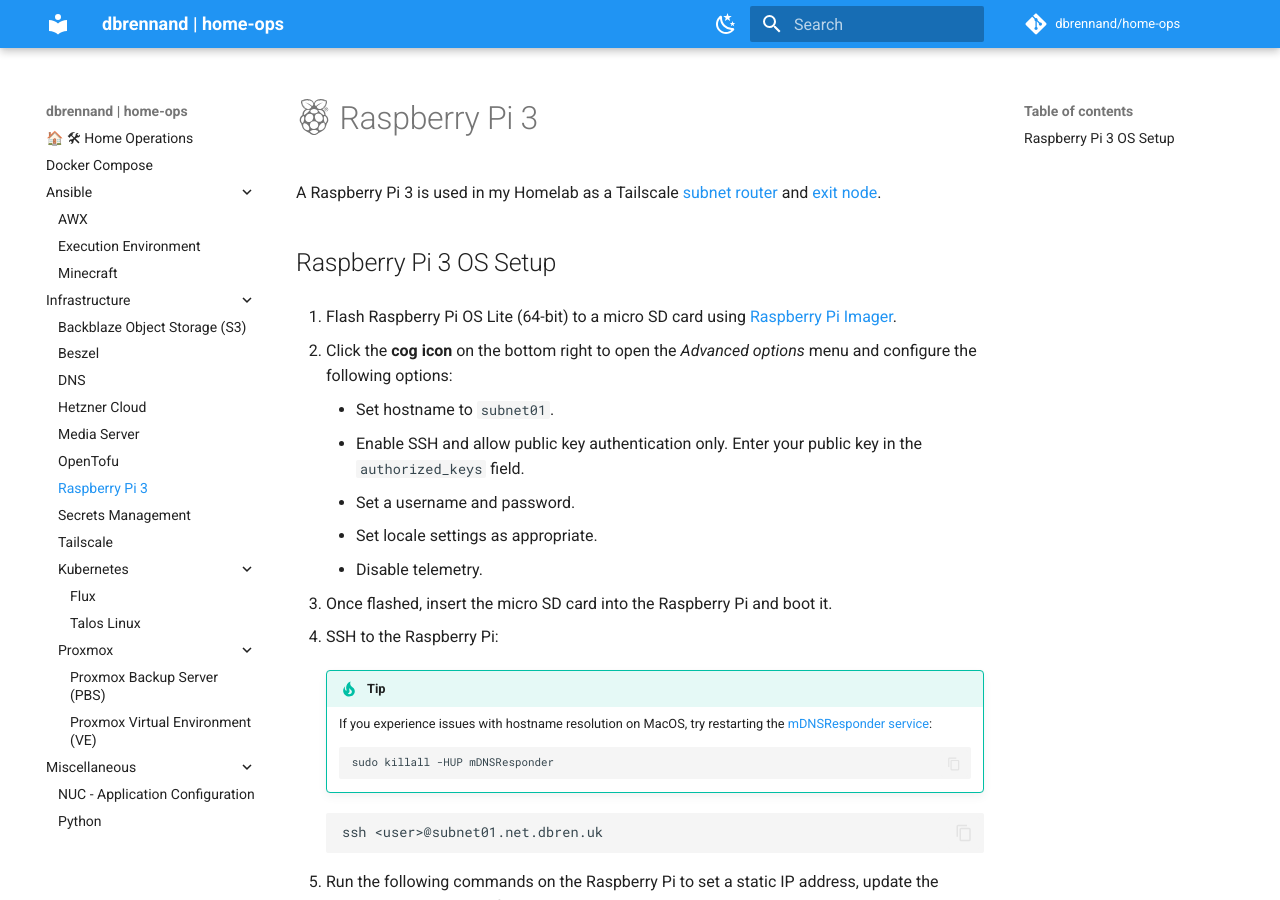
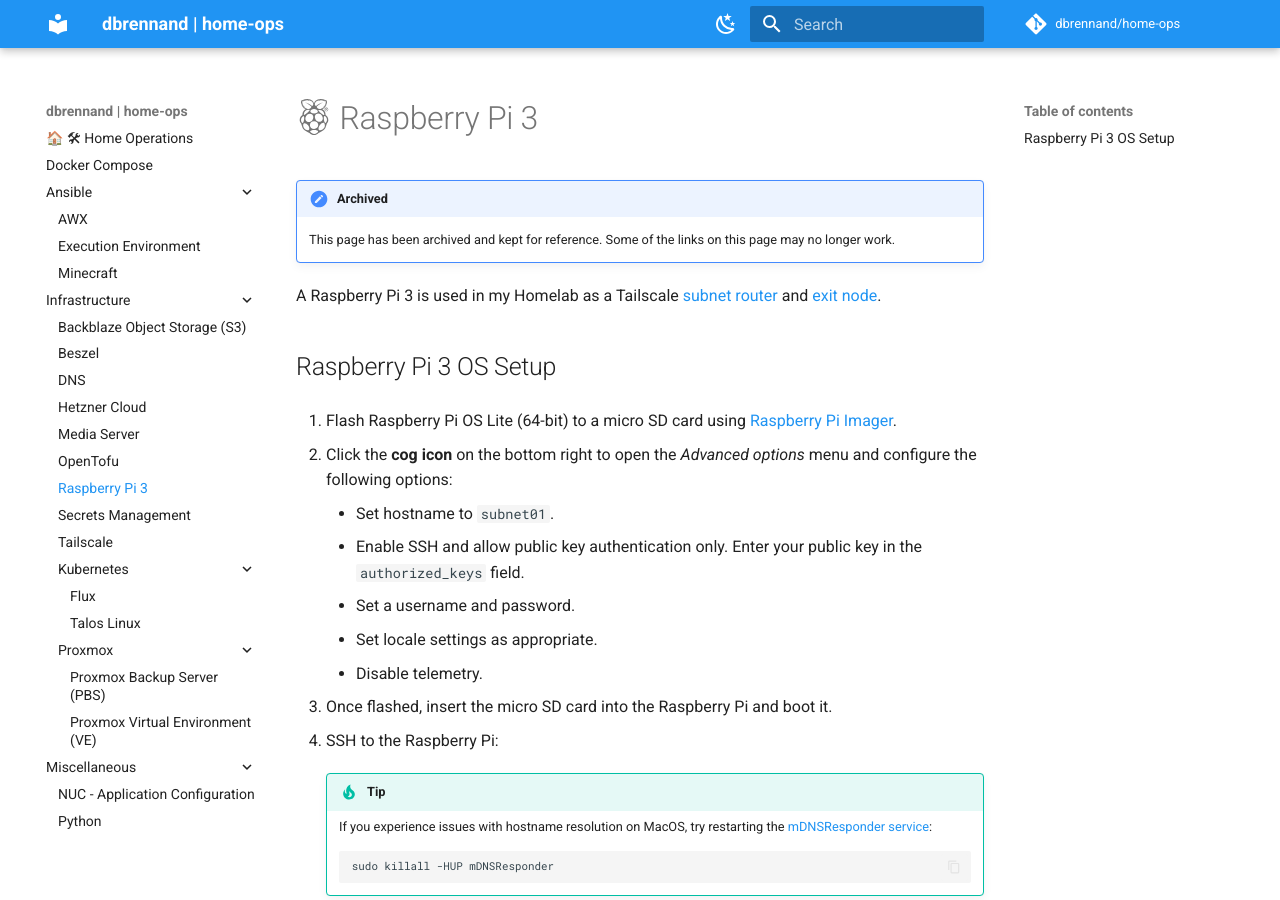
Before and after one commit to dbrennand/home-ops, an MkDocs documentation site: the page built from docs/infrastructure/raspberrypi3.md, in a window 1280 px wide and 900 px high. Built offline with MkDocs 1.6.1 and Material for MkDocs 9.7.7, drawn with Linux system fonts in a browser that asks for light colours; comment, search, counter and statistics services are not loaded.

Commit message:
docs: archive pages

```diff
--- a/docs/infrastructure/raspberrypi3.md
+++ b/docs/infrastructure/raspberrypi3.md
@@ -1,4 +1,8 @@
 # :simple-raspberrypi: Raspberry Pi 3
+
+!!! note "Archived"
+
+    This page has been archived and kept for reference. Some of the links on this page may no longer work.
 
 A Raspberry Pi 3 is used in my Homelab as a Tailscale [subnet router](https://tailscale.com/kb/1019/subnets) and [exit node](https://tailscale.com/kb/1103/exit-nodes).
 
```
Also changed, not shown: docs/ansible/minecraft.md (+1 -1 lines), 1 other file.
